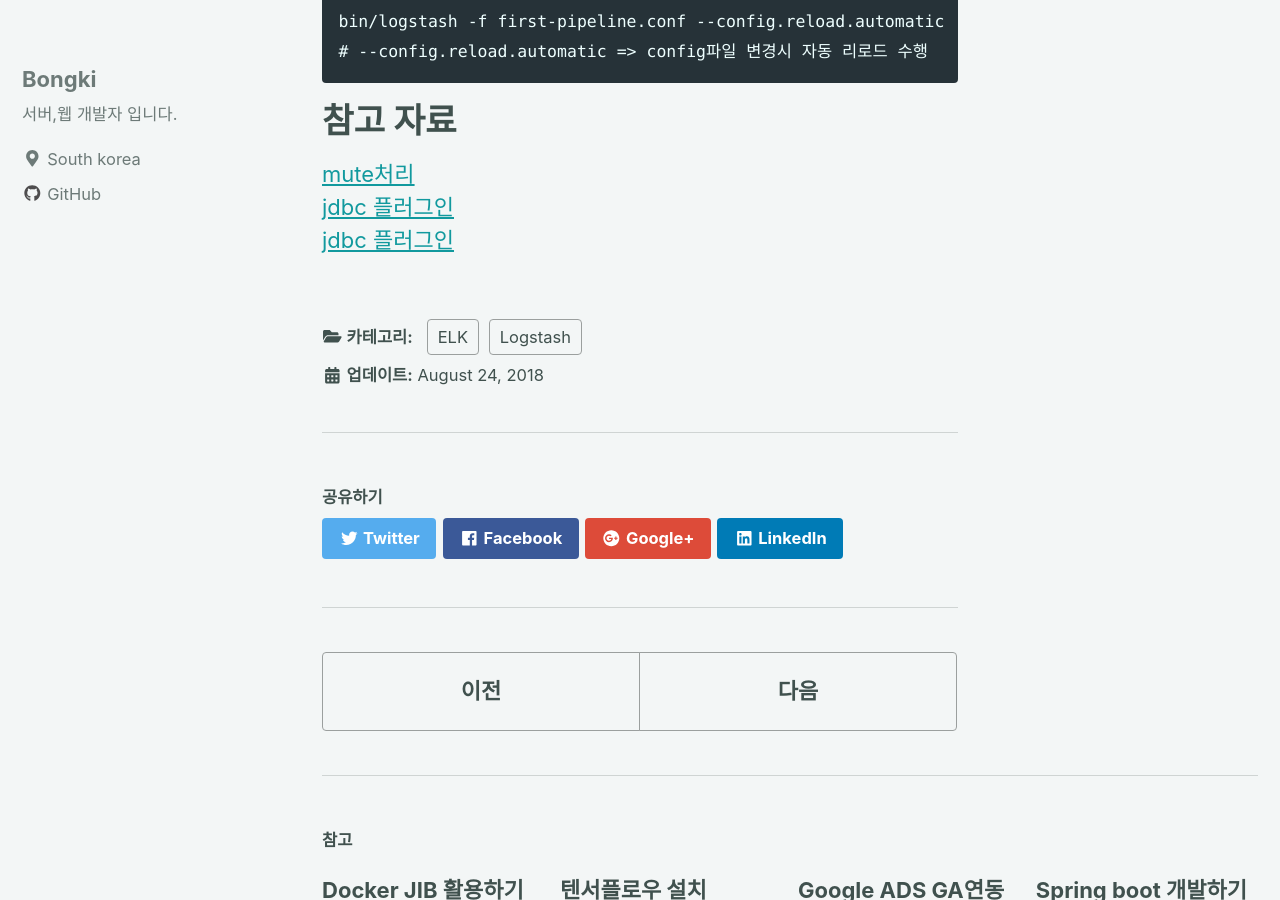
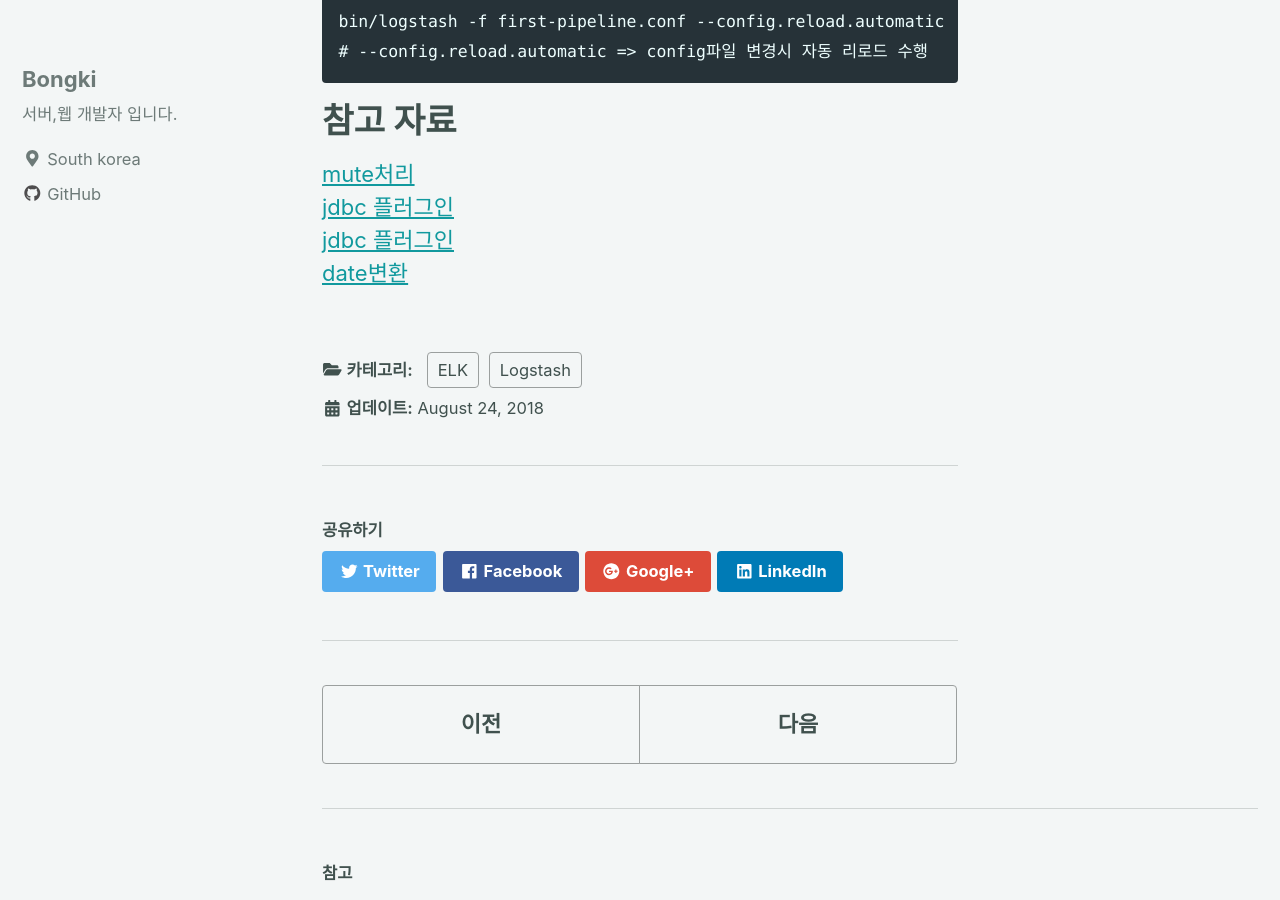
Before and after one commit to hsb0202/hsb0202.github.io, a Jekyll site: the page built from _posts/2018-08-24-logstash-post.md, in a window 1280 px wide and 900 px high, scrolled down 2961 px. Built offline with Jekyll 4.4.1, drawn with Linux system fonts in a browser that asks for light colours; nearby versions of some CDN libraries.

Commit message:
Update 2018-08-24-logstash-post.md

```diff
--- a/_posts/2018-08-24-logstash-post.md
+++ b/_posts/2018-08-24-logstash-post.md
@@ -104,4 +104,5 @@
 # 참고 자료
 [mute처리](https://www.elastic.co/guide/en/logstash/current/plugins-filters-mutate.html "뮤트시키기") <br/>
 [jdbc 플러그인](https://discuss.elastic.co/t/jdbc-mssql-server-connection/44324/2 "jdbc플러그인") <br/>
-[jdbc 플러그인](https://medium.com/@erangadulshan.14/pushing-relational-data-to-elasticsearch-using-logstash-jdbc-input-plugin-48af81ed1000 "jdbc플러그인가이드")
+[jdbc 플러그인](https://medium.com/@erangadulshan.14/pushing-relational-data-to-elasticsearch-using-logstash-jdbc-input-plugin-48af81ed1000 "jdbc플러그인가이드")  <br/>
+[date변환](https://discuss.elastic.co/t/converting-string-to-date/26748/2 "convert string to date")  <br/>
```
